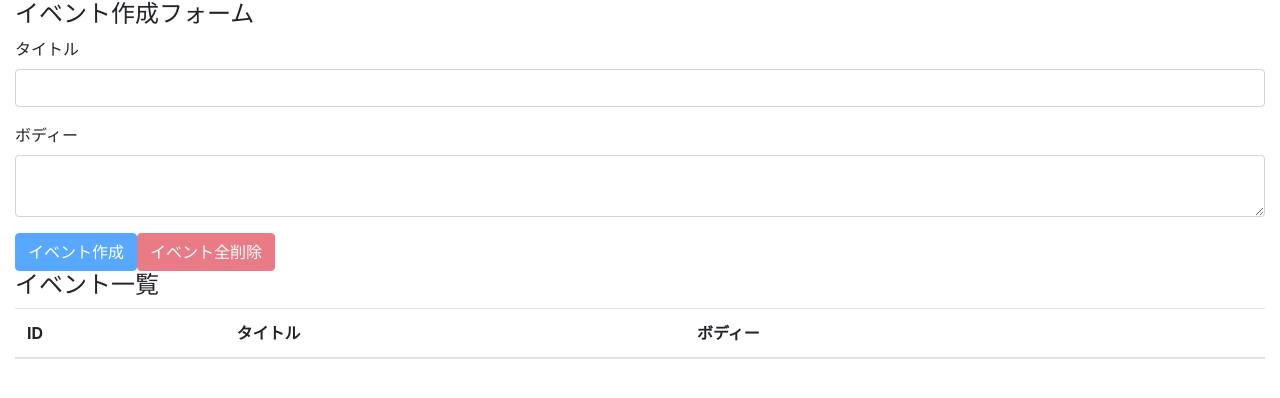
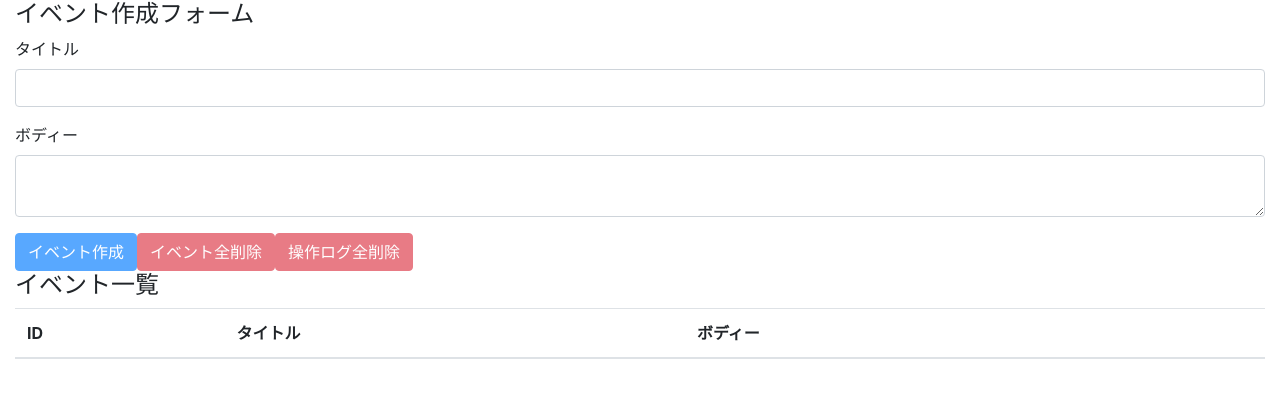
Before and after one commit to kynefuk/react-hooks, a React (Create React App) app: page / in a window 1280 px wide. Shown: the top 398 px of the page. Built offline with nearby package versions, Linux system fonts and the light colour scheme.

Commit message:
操作ログ削除ボタン実装

```diff
--- a/src/components/EventForm.js
+++ b/src/components/EventForm.js
@@ -30,16 +30,26 @@ const EventForm = () => {
         type: EventAction.DELETE_ALL_EVENTS,
       });
       dispatch({
-        type: OperationLogsAction.DELETE_ALL_OPERATION_LOGS,
+        type: OperationLogsAction.ADD_OPERATION_LOG,
         description: '全てのイベントを削除しました。',
         operatedAt: timeCurrentIso8601()
       })
     }
   };
 
+  const deleteAllLogs = (e) => {
+    e.preventDefault();
+    const result = window.confirm('全削除してよいですか?');
+    if(result) {
+      dispatch({
+        type: OperationLogsAction.DELETE_ALL_OPERATION_LOGS,
+      })
+    }
+  }
+
   const unCreatable = title === '' || body === '';
-
-  const unDeletable = state.events.length === 0;
+  const unDeletableEvent = state.events.length === 0;
+  const unDeletableLogs = state.operationLogs.length === 0;
 
   return (
     <>
@@ -72,9 +82,16 @@ const EventForm = () => {
         <button
           className='btn btn-danger'
           onClick={deleteAllEvents}
-          disabled={unDeletable}
+          disabled={unDeletableEvent}
           >
           イベント全削除
+        </button>
+        <button
+          className='btn btn-danger'
+          onClick={deleteAllLogs}
+          disabled={unDeletableLogs}
+        >
+          操作ログ全削除
         </button>
       </form>
     </>
--- a/src/reducers/operationLogs.js
+++ b/src/reducers/operationLogs.js
@@ -10,11 +10,7 @@ export const operationLogs = (state = [], action) => {
       }
       return [operationLog, ...state];
     case OperationLogsAction.DELETE_ALL_OPERATION_LOGS:
-      const operationLogs = {
-        description: action.description,
-        operatedAt: action.operatedAt
-      };
-      return [operationLogs, ...state];
+      return [];
     default:
       return state;
   }
```
